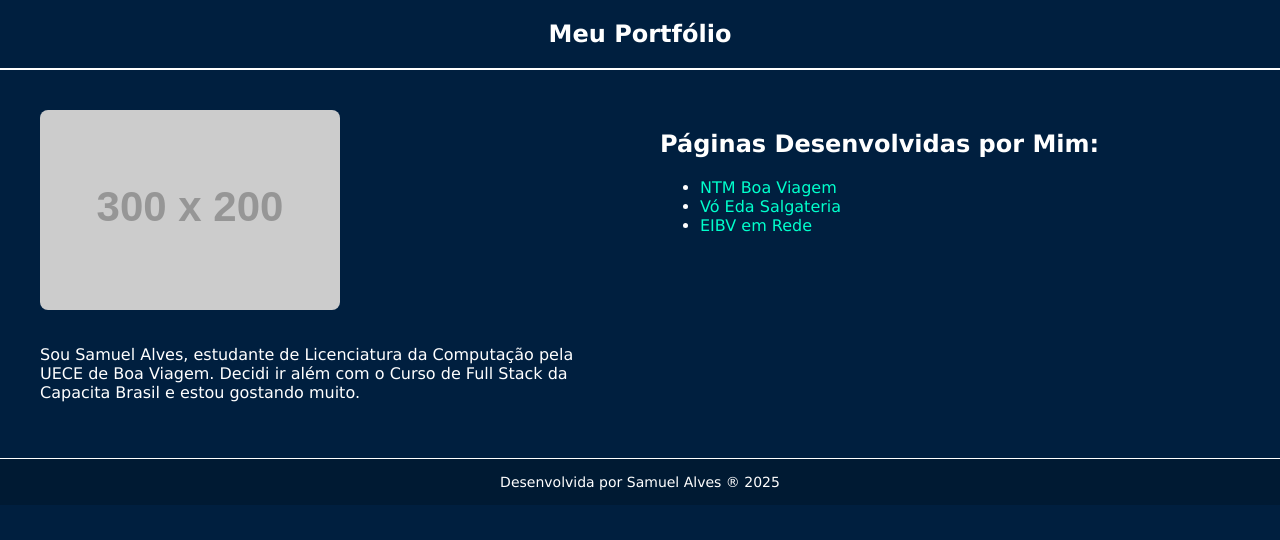
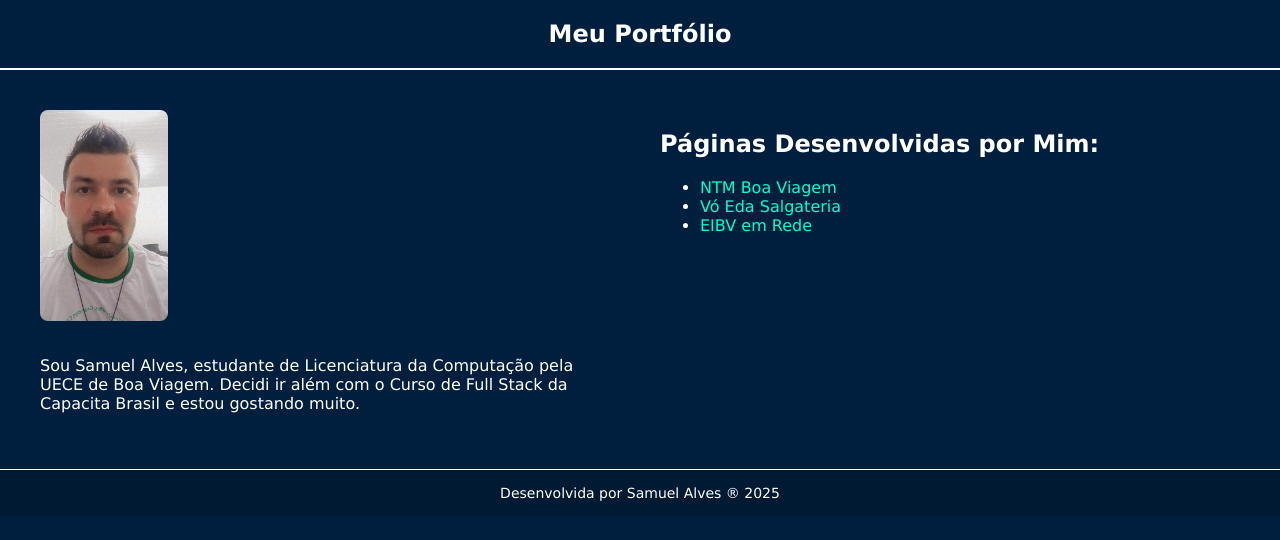
Before and after one commit to samuelalvesg4/portfolio, a plain HTML site: page index.html in a window 1280 px wide. Drawn offline with Linux system fonts and the light colour scheme; placeholder pictures from the web are drawn by us.

Commit message:
Update index.html

```diff
--- a/index.html
+++ b/index.html
@@ -32,7 +32,7 @@
         }
 
         .coluna img {
-            width: 100%;
+            width: 10vw;
             max-width: 300px;
             border-radius: 8px;
             margin-bottom: 15px;
@@ -61,7 +61,7 @@
 
     <div class="container">
         <div class="coluna">
-            <img src="https://via.placeholder.com/300x200.png?text=Minha+Foto" alt="Foto de Samuel Alves">
+            <img src="Foto_page-0001.jpg" alt="Foto de Samuel Alves">
             <p>Sou Samuel Alves, estudante de Licenciatura da Computação pela UECE de Boa Viagem. Decidi ir além com o Curso de Full Stack da Capacita Brasil e estou gostando muito.</p>
         </div>
         <div class="coluna">
```
